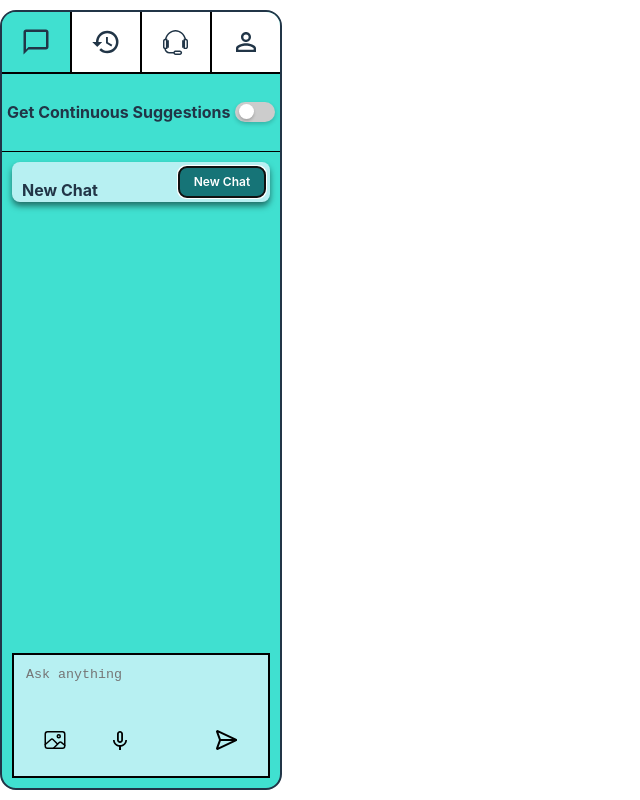
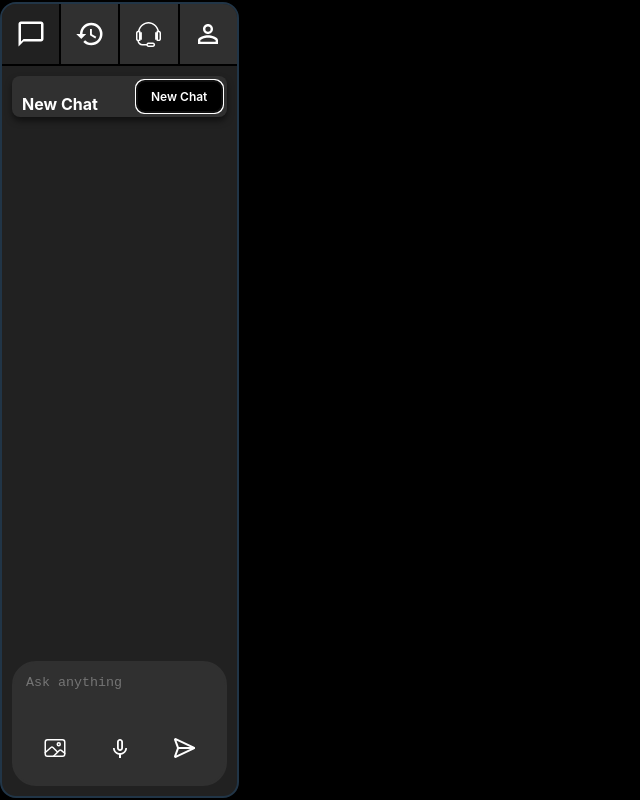
Before and after one commit to abdulqadeer273/Copilot_Chrome_Extension, a React (Vite) app: page / in a window 1280 px wide. Both pictures are taken after a click on the button "New Chat". Shown: the whole page, without its empty margins (0-640 px from the left). Built offline with nearby package versions, Linux system fonts and the light colour scheme.

Commit message:
theme changed

```diff
--- a/public/index.html
+++ b/public/index.html
@@ -5,6 +5,12 @@
   <meta charset="UTF-8">
   <meta name="viewport" content="width=device-width, initial-scale=1.0">
   <title>Side Panel Extension</title>
+  <style>
+    body {
+      background-color: black;
+      margin: 2px;
+    }
+  </style>
 </head>
 
 <body>
--- a/src/App.tsx
+++ b/src/App.tsx
@@ -2,27 +2,27 @@ import React, { useState, JSX, useEffect } from "react";;
 import { MdChatBubbleOutline, MdOutlineHistory, MdPersonOutline } from "react-icons/md";
 import { TfiHeadphoneAlt } from "react-icons/tfi";
 import { Component } from "./components/Base/Base";
-import EnableMonitoring from "./components/EnableMonitoring/EnableMonitoring";
+// import EnableMonitoring from "./components/EnableMonitoring/EnableMonitoring";
 const tabs = [
   {
     id: "Tab1",
     name: "chat",
-    icon: <MdChatBubbleOutline fontSize={30} />,
+    icon: <MdChatBubbleOutline fontSize={30} color="white"/>,
   },
   {
     id: "Tab2",
     name: "history",
-    icon: <MdOutlineHistory fontSize={30} />,
+    icon: <MdOutlineHistory fontSize={30} color="white" />,
   },
   , {
     id: "Tab3",
     name: "support",
-    icon: <TfiHeadphoneAlt fontSize={25} />,
+    icon: <TfiHeadphoneAlt fontSize={25} color="white" />,
   },
   {
     id: "Tab4",
     name: "profile",
-    icon: <MdPersonOutline fontSize={30} />,
+    icon: <MdPersonOutline fontSize={30} color="white" />,
   }
 ]
 type Message = {
@@ -47,7 +47,7 @@ const App: React.FC = () => {
   const [activeTab, setActiveTab] = useState<ComponentProps["activeTab"]>("Tab1");
   const [chats, setChats] = useState<ChatSession[]>([]);
   const [activeChatId, setActiveChatId] = useState<string | null>(null);
-  const [isToggled, setIsToggled] = useState(false);
+  // const [isToggled, setIsToggled] = useState(false);
 
   useEffect(() => {
     const savedChats = localStorage.getItem("chats");
@@ -80,12 +80,12 @@ const App: React.FC = () => {
     <div style={{
       display: "flex",
       flexDirection: "column",
-      height: "97vh",
-      width: "100%",
+      height: "99vh",
+      width: "99%",
       overflowY: "hidden",
       borderRadius: "1rem",
       border: "2px solid",
-      background: "turquoise"
+      background: "#212121"
     }}>
       {/* Copilot Header */}
       <div style={{ display: "flex", borderTopLeftRadius: "14px", borderTopRightRadius: "14px" }}>
@@ -100,7 +100,7 @@ const App: React.FC = () => {
             borderTop: "none",
             borderLeft: elem?.name === "chat" ? "none" : "2px solid black",
             minHeight: 60,
-            background: activeTab === elem?.id ? "turquoise" : "white",
+            background: activeTab === elem?.id ? "#212121" : "#303030",
             cursor: "pointer"
           }}
             onClick={() => setActiveTab((elem?.id as ComponentProps["activeTab"]) || "Tab1")}
@@ -109,10 +109,10 @@ const App: React.FC = () => {
           </div>
         ))}
       </div>
-      <div style={{ display: "flex", justifyContent: "space-between", alignItems: "center", borderBottom: "1px solid black", padding: "5px" }}>
+      {/* <div style={{ display: "flex", justifyContent: "space-between", alignItems: "center", borderBottom: "1px solid black", padding: "5px" }}>
         <h4>Get Continuous Suggestions</h4>
         <EnableMonitoring isToggled={isToggled} setIsToggled={setIsToggled} />
-      </div>
+      </div> */}
       {/* Body */}
       <div style={{ flex: 1, overflowY: "auto", padding: "10px", display: "flex", flexDirection: "column", gap: "10px", }}>
         <Component
@@ -122,8 +122,8 @@ const App: React.FC = () => {
           setActiveChatId={setActiveChatId}
           chats={chats}
           setChats={setChats}
-          isToggled={isToggled}
-          setIsToggled={setIsToggled}
+          isToggled={true}
+          // setIsToggled={setIsToggled}
         />
       </div>
 
--- a/src/components/ChatSection/ChatSection.tsx
+++ b/src/components/ChatSection/ChatSection.tsx
@@ -428,8 +428,8 @@ const ChatSection: React.FC<ComponentProps> = ({ chats, activeChatId, setChats,
     };
     const listItemStyle = {
         whiteSpace: 'pre-wrap',
-        WordWrap : 'break-word',
-        OverflowWrap : 'break-word',
+        WordWrap: 'break-word',
+        OverflowWrap: 'break-word',
         maxWidth: '100%',
     };
     return (
@@ -438,11 +438,12 @@ const ChatSection: React.FC<ComponentProps> = ({ chats, activeChatId, setChats,
                 style={{
                     display: "flex",
                     justifyContent: "space-between",
-                    background: "#b7f0f2",
+                    background: "#303030",
                     boxShadow: "0 4px 6px rgba(0, 0, 0, 0.5)",
                     borderRadius: "8px",
                     fontWeight: "bold",
-                    minHeight: "40px"
+                    minHeight: "40px",
+                    color: "white"
                 }}
             >
                 <p style={{ marginLeft: "10px" }}>
@@ -453,7 +454,7 @@ const ChatSection: React.FC<ComponentProps> = ({ chats, activeChatId, setChats,
                 <button
                     onClick={startNewChat} // Trigger the new chat function
                     style={{
-                        backgroundColor: "#167477",
+                        backgroundColor: "black",
                         color: "white",
                         border: "none",
                         borderRadius: "8px",
@@ -465,8 +466,8 @@ const ChatSection: React.FC<ComponentProps> = ({ chats, activeChatId, setChats,
                         margin: "5px 5px",
                         transition: "background-color 0.2s ease",
                     }}
-                    onMouseOver={(e) => (e.currentTarget.style.backgroundColor = "#125a5d")}
-                    onMouseOut={(e) => (e.currentTarget.style.backgroundColor = "#167477")}
+                    onMouseOver={(e) => (e.currentTarget.style.backgroundColor = "#212121")}
+                    onMouseOut={(e) => (e.currentTarget.style.backgroundColor = "black")}
                     title="Start a new chat"
                 >
                     New Chat
@@ -477,13 +478,14 @@ const ChatSection: React.FC<ComponentProps> = ({ chats, activeChatId, setChats,
                     activeChat?.messages.map((msg, index) => (
                         <div key={index} style={{
                             alignSelf: msg.role === "user" ? "flex-end" : "flex-start",
-                            backgroundColor: msg.role === "user" ? "#167477" : "#f1f1f1",
-                            color: msg.role === "user" ? "white" : "black",
+                            backgroundColor: msg.role === "user" ? "black" : "#303030",
+                            color: msg.role === "user" ? "white" : "white",
                             paddingLeft: "10px",
                             paddingRight: "10px",
                             borderRadius: "10px",
                             maxWidth: "70%",
                             marginBottom: "5px",
+                            marginRight: msg.role === "user" ? "5px" : "0",
                         }}>
                             {typeof msg.text === "string" ?
                                 <ReactMarkdown
@@ -511,7 +513,7 @@ const ChatSection: React.FC<ComponentProps> = ({ chats, activeChatId, setChats,
                     ))
                 ) : (!isLoading && !activeChatIdRef.current) && (
                     <div>
-                        <div style={{ textAlign: "center", marginTop: "20px" }}>
+                        <div style={{ textAlign: "center", marginTop: "20px", color: "white" }}>
                             <img src={logo} alt="Copilot" style={{ maxWidth: "100px", marginBottom: "-15px" }} />
                             <p>n8n Copilot your Ai companion</p>
                         </div>
@@ -536,8 +538,9 @@ const ChatSection: React.FC<ComponentProps> = ({ chats, activeChatId, setChats,
                 display: "flex",
                 flexDirection: "column",
                 padding: "10px",
-                border: "2px solid black",
-                backgroundColor: "#b7f0f2"
+                border: "2px solid #303030",
+                backgroundColor: "#303030",
+                borderRadius: "1.5rem",
             }}>
                 <textarea
                     value={message}
@@ -546,12 +549,13 @@ const ChatSection: React.FC<ComponentProps> = ({ chats, activeChatId, setChats,
                     placeholder="Ask anything"
                     style={{
                         width: "100%",
-                        backgroundColor: "#b7f0f2",
                         resize: "none",
                         height: "40px",
                         overflowY: "auto",
                         outline: "none",
-                        border: "none"
+                        border: "none",
+                        background: "none",
+                        color: "white",
                     }}
                 />
                 <div style={{
@@ -560,14 +564,14 @@ const ChatSection: React.FC<ComponentProps> = ({ chats, activeChatId, setChats,
                     marginTop: "10px"
                 }}>
                     <div>
-                        <button style={{ background: "none", border: "none", cursor: "pointer", marginRight: "2px" }}>
+                        <button style={{ background: "none", border: "none", cursor: "pointer", marginRight: "2px", color: "white" }}>
                             <IoImageOutline style={{ width: "24px", height: "24px" }} />
                         </button>
-                        <button style={{ background: "none", border: "none", cursor: "pointer" }}>
+                        <button style={{ background: "none", border: "none", cursor: "pointer", color: "white" }}>
                             <MdOutlineKeyboardVoice style={{ width: "24px", height: "24px" }} />
                         </button>
                     </div>
-                    <button onClick={sendMessage} style={{ background: "none", border: "none", cursor: "pointer" }}>
+                    <button onClick={sendMessage} style={{ background: "none", border: "none", cursor: "pointer", color: "white" }}>
                         <LuSendHorizontal style={{ width: "24px", height: "24px" }} />
                     </button>
                 </div>
--- a/src/components/Templates/Templates.tsx
+++ b/src/components/Templates/Templates.tsx
@@ -3,7 +3,7 @@ import CategoryButtons from './components/CategorySelection';
 
 const Templates = () => {
     return (
-        <div style={{ padding: '20px' }}>
+        <div style={{ padding: '20px', color: 'white' }}>
             <div style={{ textAlign: "center" }}>
                 <p style={{ fontSize: "large", fontWeight: "bold", marginBottom: 0 }}>n8n Workflow Templates</p>
                 <p style={{ marginTop: 0 }}>Select a category to get started</p>
--- a/src/components/Templates/components/CategorySelection.tsx
+++ b/src/components/Templates/components/CategorySelection.tsx
@@ -92,8 +92,8 @@ const styles = {
     fontSize: '.875rem',
     fontWeight: '600',
     borderRadius: '0.25rem',
-    border: '1px solid #14b8a6',
-    backgroundColor: '#14b8a6',
+    border: '1px solid black',
+    backgroundColor: 'black',
     color: '#fff',
     cursor: 'pointer',
     transition: 'all 0.3s ease',
@@ -102,9 +102,11 @@ const styles = {
   } as React.CSSProperties,
   subButtonContainer: {
     alignItems: 'center',
-    background: "white",
+    background: "#303030",
     padding: "1rem",
-    borderRadius: "0.2rem"
+    borderRadius: "0.2rem",
+    color: '#fff',
+    border: '1px solid black',
   },
   subButton: {
     width: '250px',
@@ -126,8 +128,8 @@ const styles = {
     lineHeight: "1rem",
     fontSize: '.75rem',
     borderRadius: '.25rem',
-    border: '2px solid #0d9488',
-    backgroundColor: '#0d9488',
+    border: '2px solid black',
+    backgroundColor: 'black',
     color: 'white',
     cursor: 'pointer',
     transition: 'all 0.3s ease'
@@ -140,8 +142,8 @@ const styles = {
     lineHeight: "1rem",
     fontSize: '.75rem',
     borderRadius: '.25rem',
-    border: '2px solid #0d9488',
-    backgroundColor: '#0d9488',
+    border: '2px solid black',
+    backgroundColor: 'black',
     color: 'white',
     cursor: 'pointer',
     transition: 'all 0.3s ease',
```
Also changed, not shown: src/components/HistorySection/HistorySection.tsx (+4 -4 lines).
